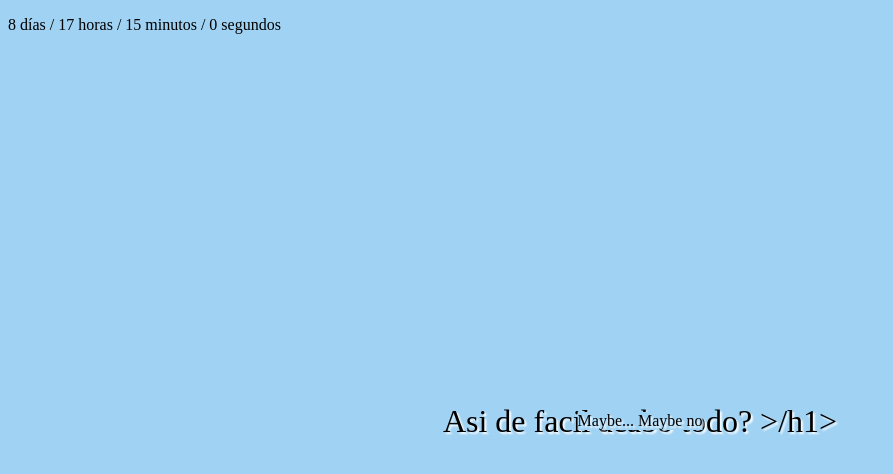
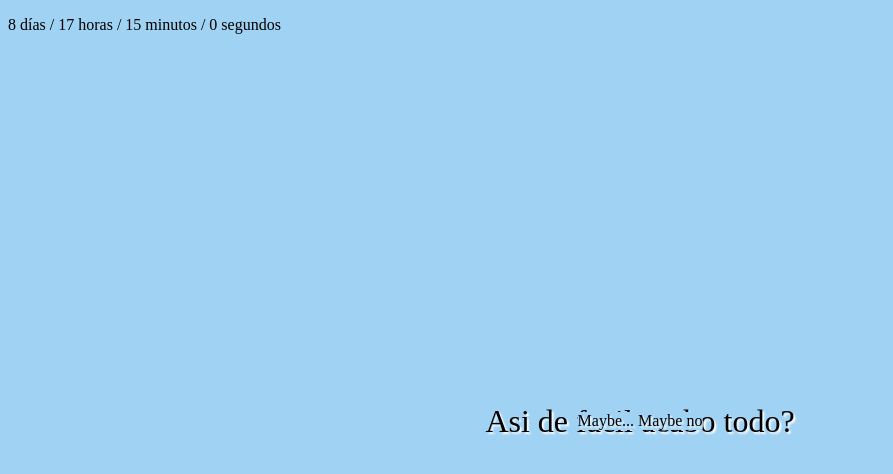
Before and after one commit to Jassos/TheEnd, a plain HTML site: page Part2.html in a window 1280 px wide. Shown: the whole page, without its empty margins (0-893 px from the left). Drawn offline with Linux system fonts and the light colour scheme; a web font is replaced by a local one.

Commit message:
Update Part2.html

```diff
--- a/Part2.html
+++ b/Part2.html
@@ -11,7 +11,7 @@
 </head>
 <body>
 
-    <h1> Asi de facil acabo todo? >/h1>
+    <h1> Asi de facil acabo todo? </h1>
         <h4> Maybe... Maybe no </h4>
 
     <section>
```
